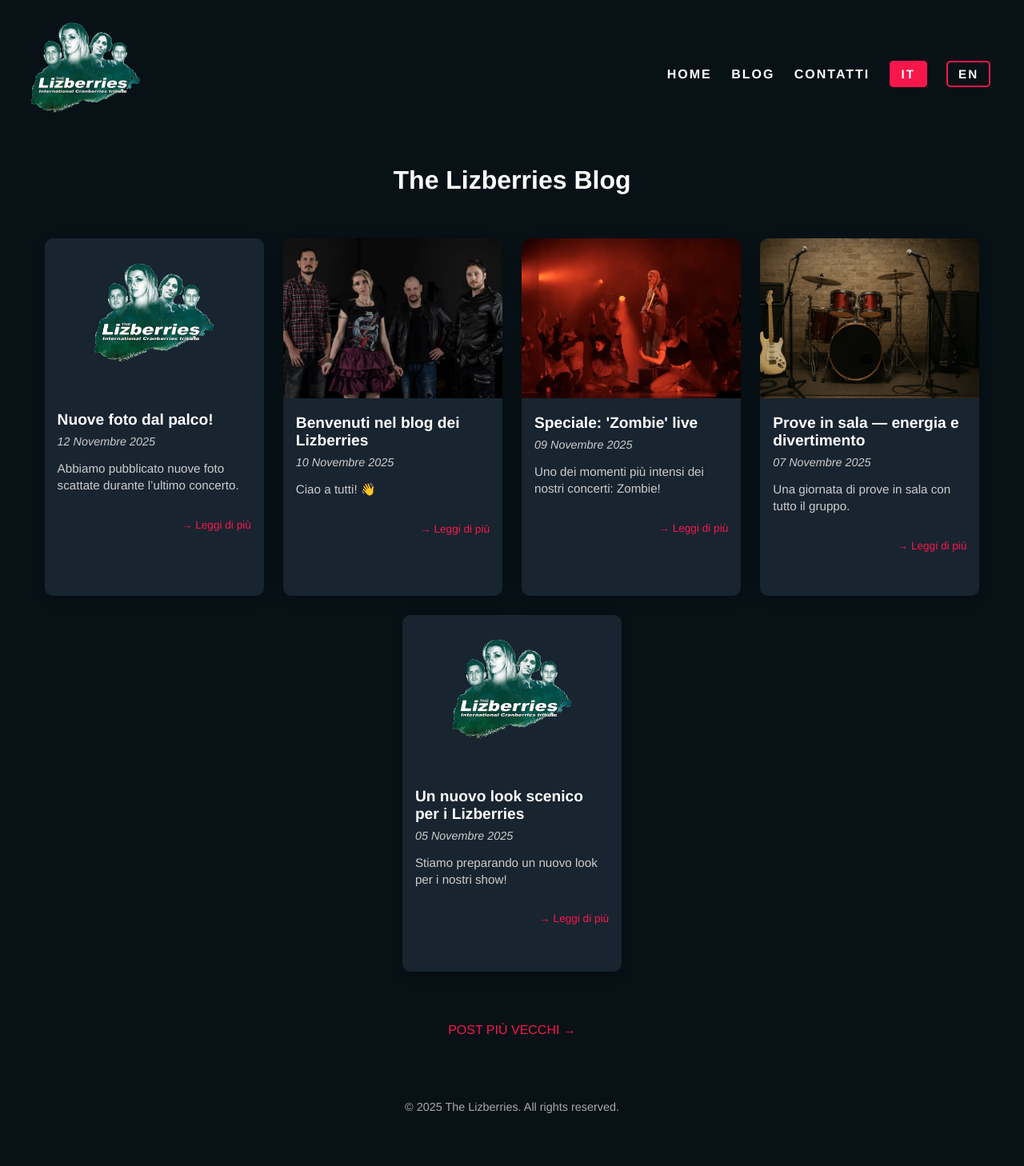
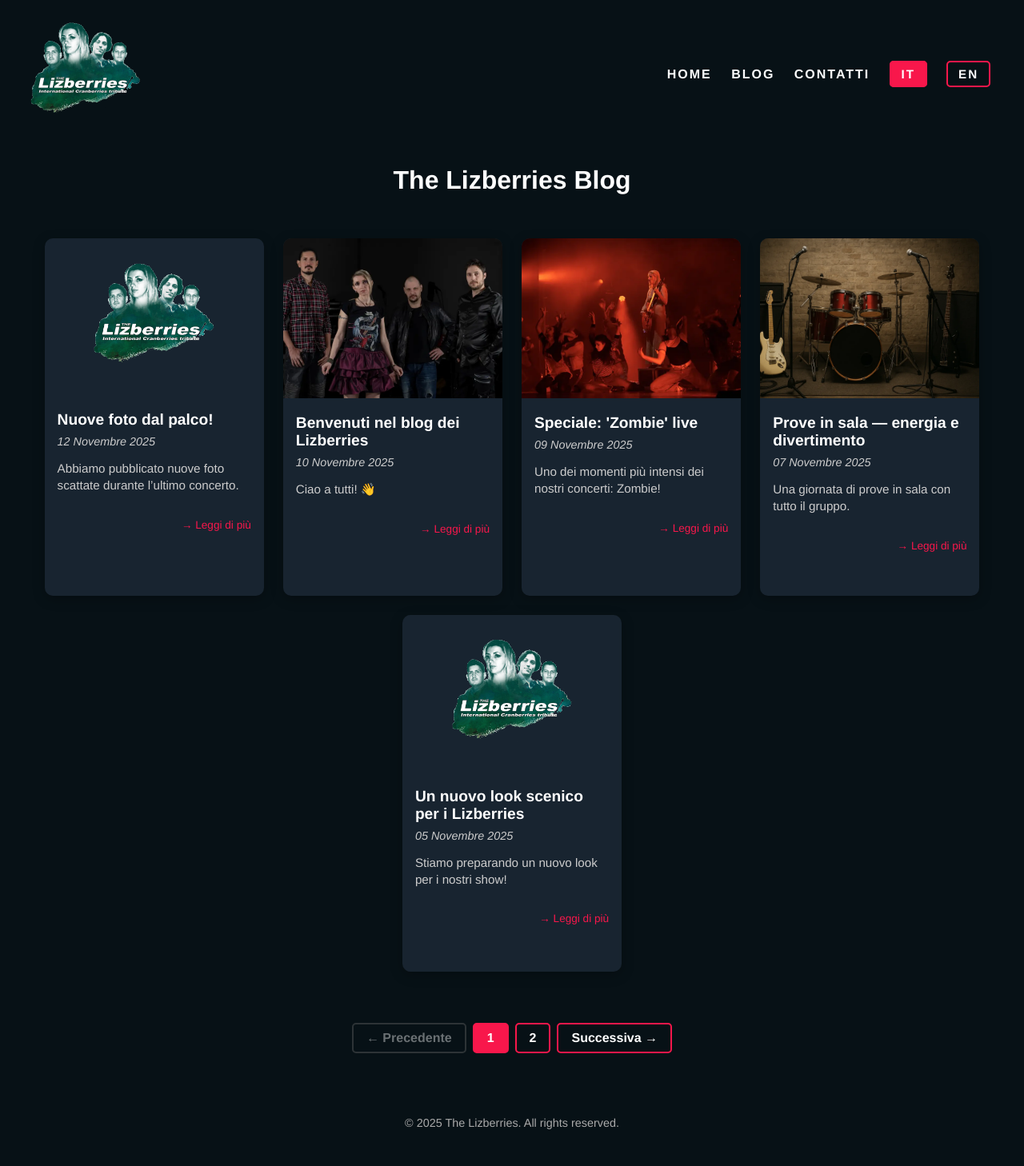
Before and after one commit to thelizberries/blog-lizberries, a Jekyll site: the page built from index.html, in a window 1280 px wide. Shown: the whole page at 80% size. Built offline with Jekyll 4.4.1, drawn with Linux system fonts in a browser that asks for light colours; the list of posts is cut into pages by our own code.

Commit message:
Enhance pagination styles for improved layout and user interaction

```diff
--- a/_layouts/home.html
+++ b/_layouts/home.html
@@ -24,18 +24,43 @@ layout: default
   {% endfor %}
 </div>
 
-<div class="pagination text-center" style="margin: 2rem 0;">
+{% if paginator.total_pages > 1 %}
+<div class="pagination">
   {% if paginator.previous_page %}
-    <a href="{{ paginator.previous_page_path | relative_url }}" class="text-red text-uppercase" style="margin-right: 1.5rem;">
-      ← Post più recenti
+    <a href="{{ paginator.previous_page_path | relative_url }}" class="pagination-link">
+      ← Precedente
     </a>
+  {% else %}
+    <span class="pagination-link disabled">← Precedente</span>
   {% endif %}
+
+  <div class="pagination-numbers">
+    {% if paginator.page == 1 %}
+      <span class="pagination-number active">1</span>
+    {% else %}
+      <a href="{{ '/' | relative_url }}" class="pagination-number">1</a>
+    {% endif %}
+
+    {% for page in (2..paginator.total_pages) %}
+      {% if page == paginator.page %}
+        <span class="pagination-number active">{{ page }}</span>
+      {% elsif page == 2 or page == paginator.total_pages or page >= paginator.page - 2 and page <= paginator.page + 2 %}
+        <a href="{{ site.paginate_path | relative_url | replace: ':num', page }}" class="pagination-number">{{ page }}</a>
+      {% elsif page == paginator.page - 3 or page == paginator.page + 3 %}
+        <span class="pagination-ellipsis">...</span>
+      {% endif %}
+    {% endfor %}
+  </div>
+
   {% if paginator.next_page %}
-    <a href="{{ paginator.next_page_path | relative_url }}" class="text-red text-uppercase">
-      Post più vecchi →
+    <a href="{{ paginator.next_page_path | relative_url }}" class="pagination-link">
+      Successiva →
     </a>
+  {% else %}
+    <span class="pagination-link disabled">Successiva →</span>
   {% endif %}
 </div>
+{% endif %}
 
 <!-- Script per effetto fade all'apertura del post -->
 <script>
--- a/assets/css/lizberries-blog.css
+++ b/assets/css/lizberries-blog.css
@@ -205,6 +205,55 @@ header.blog-header nav a.lang-link.active {
   color: var(--accent);
 }
 
+/* Pagination */
+.pagination {
+  display: flex;
+  justify-content: center;
+  align-items: center;
+  gap: 0.5rem;
+  margin: 2rem 0;
+  flex-wrap: wrap;
+}
+
+.pagination-numbers {
+  display: flex;
+  gap: 0.5rem;
+  align-items: center;
+}
+
+.pagination-link,
+.pagination-number {
+  padding: 0.5rem 1rem;
+  border: 2px solid var(--accent);
+  border-radius: 5px;
+  color: var(--text);
+  text-decoration: none;
+  transition: all 0.3s ease;
+  font-weight: bold;
+}
+
+.pagination-link:hover:not(.disabled),
+.pagination-number:hover {
+  background-color: var(--accent);
+  color: #fff;
+}
+
+.pagination-number.active {
+  background-color: var(--accent);
+  color: #fff;
+}
+
+.pagination-link.disabled {
+  opacity: 0.4;
+  cursor: not-allowed;
+  border-color: #666;
+}
+
+.pagination-ellipsis {
+  color: var(--muted);
+  padding: 0 0.5rem;
+}
+
 /* Footer */
 footer {
   padding: 2rem 0;
```
